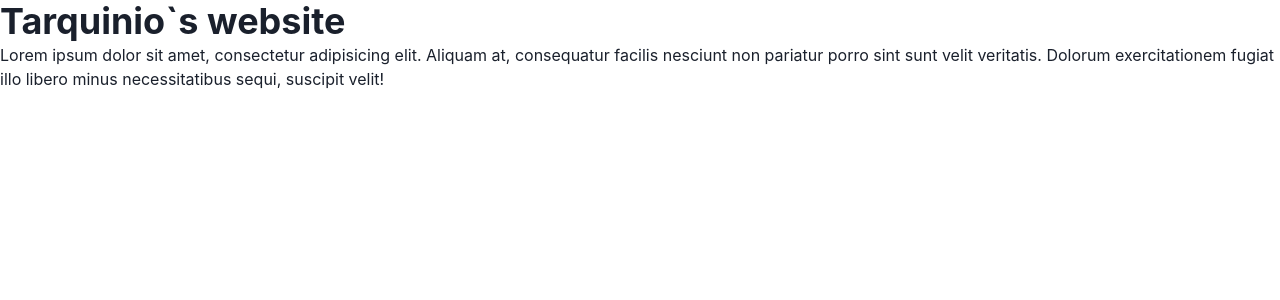
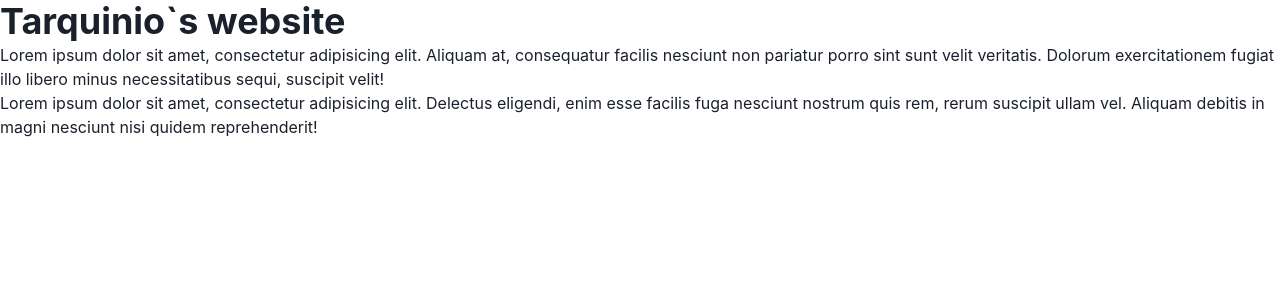
Before and after one commit to tarquinio/tarquinio.github.io, a React app: page / in a window 1280 px wide. Shown: the top 300 px of the page. Built offline with nearby package versions, Linux system fonts and the light colour scheme.

Commit message:
Modify app.tx

```diff
--- a/src/App.tsx
+++ b/src/App.tsx
@@ -11,5 +11,10 @@ export const App = () => (
       Dolorum exercitationem fugiat illo libero minus necessitatibus sequi,
       suscipit velit!
     </Text>
+    <Text>
+      Lorem ipsum dolor sit amet, consectetur adipisicing elit. Delectus
+      eligendi, enim esse facilis fuga nesciunt nostrum quis rem, rerum suscipit
+      ullam vel. Aliquam debitis in magni nesciunt nisi quidem reprehenderit!
+    </Text>
   </ChakraProvider>
 )
```
